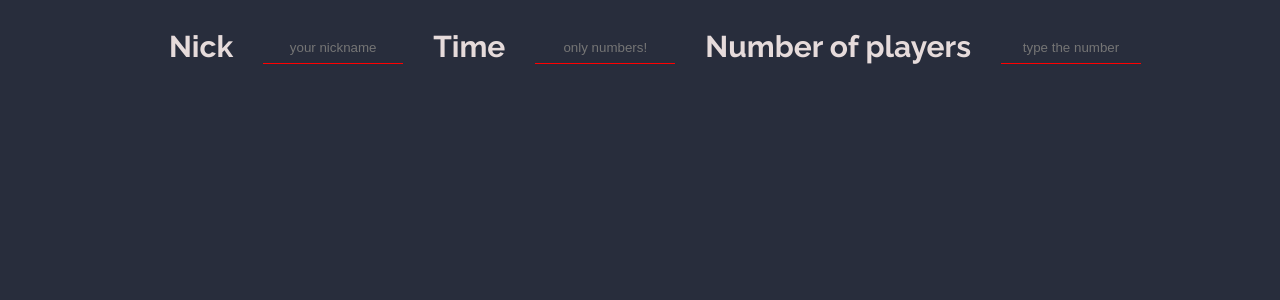
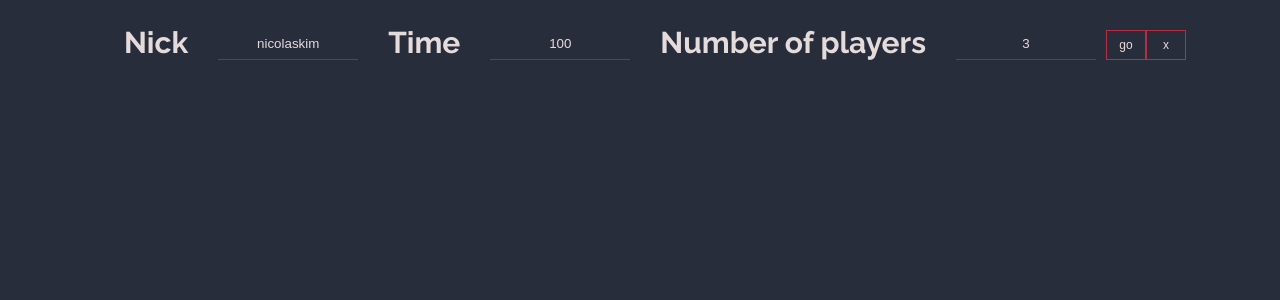
Before and after one commit to nicolaskimm/BGGAppReact, a React (Create React App) app: page / in a window 1280 px wide. Shown: the top 300 px of the page. Built offline with nearby package versions, Linux system fonts and the light colour scheme.

Commit message:
working on layout with atomis design

```diff
--- a/src/App.js
+++ b/src/App.js
@@ -1,7 +1,7 @@
 import React from 'react';
 import './App.css';
 import swal from 'sweetalert';
-import GameCollection from 'Components/GameCollection/GameCollection';
+import GridTemplate from 'theme/GridTemplate';
 import GlobalStyle from 'theme/GlobalStyle';
 import Search from 'molecules/Search/Search';
 
@@ -11,12 +11,13 @@ class App extends React.Component {
     this.state = {
       itemsFit: [],
       itemsFitMutable: [],
-      nick: '',
-      players: '',
-      time: '',
+      nick: 'nicolaskim',
+      players: '3',
+      time: '100',
       totalTime: 0,
     };
     this.checkForSelection = this.checkForSelection.bind(this);
+    this.handleChange = this.handleChange.bind(this);
   }
 
   init() {
@@ -36,19 +37,10 @@ class App extends React.Component {
     totalTime.style.display = 'none';
   }
 
-  handleChange(event) {
-    switch (event.target.className) {
-      case 'inputs_nick':
-        this.setState({ nick: event.target.value });
-        break;
-      case 'inputs_time':
-        this.setState({ time: event.target.value });
-        break;
-      case 'inputs_players':
-        this.setState({ players: event.target.value });
-        break;
-      default:
-    }
+  handleChange(e) {
+    this.setState({
+      [e.target.name]: e.target.value,
+    });
   }
 
   createGameList(xmlDoc) {
@@ -178,7 +170,13 @@ class App extends React.Component {
     return (
       <div className="app">
         <GlobalStyle />
-        <Search />
+        <Search
+          nick={this.state.nick}
+          time={this.state.time}
+          players={this.state.players}
+          onChange={this.handleChange}
+          onClick={this.handleClick.bind(this)}
+        />
         <div className="loader">
           <div className="loader_dot1" />
           <div className="loader_dot2" />
@@ -211,12 +209,7 @@ class App extends React.Component {
           Total time: <span>{this.state.totalTime}</span>{' '}
         </h1>
         <div className="results">
-          <ul className="gameCollection">
-            <GameCollection
-              itemsFit={this.state.itemsFitMutable}
-              onClick={this.checkForSelection}
-            />
-          </ul>
+          <GridTemplate itemsFit={this.state.itemsFitMutable} onClick={this.checkForSelection} />
         </div>
       </div>
     );
--- a/src/Components/GameCollection/GameCollection.js
+++ b/src/Components/GameCollection/GameCollection.js
@@ -1,8 +1,11 @@
 import React from 'react';
+import PropTypes from 'prop-types';
 import SingleGame from 'Components/SingleGame/SingleGame';
+import GridTemplate from 'theme/GridTemplate';
 
-const GameCollection = props => {
-  const gameColl = props.itemsFit.map((item, index) => (
+const GameCollection = props => (
+  <GridTemplate>
+    {props.itemsFit.map((item, index) => (
       <SingleGame
         key={item.id}
         index={index}
@@ -18,9 +21,14 @@ const GameCollection = props => {
         }
         onClick={props.onClick}
       />
-  ));
+    ))}
+    )
+  </GridTemplate>
+);
 
-  return gameColl;
+GameCollection.propTypes = {
+  itemsFit: PropTypes.arrayOf(PropTypes.nodes).isRequired,
+  onClick: PropTypes.func.isRequired,
 };
 
 export default GameCollection;
--- a/src/Components/SingleGame/SingleGame.js
+++ b/src/Components/SingleGame/SingleGame.js
@@ -1,26 +1,49 @@
 import React from 'react';
+import styled from 'styled-components';
 import PropTypes from 'prop-types';
 import './SingleGame.css';
 
+const StyledWrapper = styled.div`
+  display: flex;
+  flex-direction: column;
+  width: 300px;
+  height: 200px;
+  background-color: ${({ theme }) => theme.color.lighterBlue};
+`;
+
+/* const StyledImage = styled.img`
+  width: 100%;
+  height: 30%;
+`;
+*/
+
+const StyledInnerWrapper = styled.div`
+  display: flex;
+  flex-direction: column;
+`;
+
+const StyledParagraph = styled.p`
+  color: ${({ theme }) => theme.color.white};
+  font-weight: ${({ theme }) => theme.fontWeight.bold};
+`;
+
 const SingleGame = props => (
-  <li className="singleGame" key={props.index}>
-    <img className="photo" src={props.src} alt="game" />
-    <div className="textInfo">
-      <p className="textInfo_title"> {props.title} </p>
-      <p className="textInfo_time"> {props.time} min </p>
-      <p className="textInfo_players">
-        {' '}
-        {props.playersMin} - {props.playersMax} players{' '}
-      </p>
-      <p className="textInfo_numOfPlays"> {props.numOfPlays} </p>
-      <button className="textinfo_button-notSelected" onClick={props.onClick} />
-    </div>
-  </li>
+  <StyledWrapper key={props.index}>
+    <StyledInnerWrapper>
+      <StyledParagraph> {props.title} </StyledParagraph>
+      <StyledParagraph> {props.time} min </StyledParagraph>
+      <StyledParagraph>
+        {props.playersMin} - {props.playersMax} players
+      </StyledParagraph>
+      <StyledParagraph> {props.numOfPlays} </StyledParagraph>
+      <button onClick={props.onClick} />
+    </StyledInnerWrapper>
+  </StyledWrapper>
 );
 
 SingleGame.propTypes = {
   index: PropTypes.number.isRequired,
-  src: PropTypes.string.isRequired,
+  // src: PropTypes.string.isRequired,
   title: PropTypes.string.isRequired,
   time: PropTypes.number.isRequired,
   playersMin: PropTypes.number.isRequired,
@@ -30,3 +53,5 @@ SingleGame.propTypes = {
 };
 
 export default SingleGame;
+
+//     <StyledImage src={props.src} alt="game" />
--- /dev/null
+++ b/src/atoms/Button/Button.js
@@ -0,0 +1,15 @@
+import styled from 'styled-components';
+
+const Button = styled.button`
+  display: block;
+  width: 40px;
+  height: 30px;
+  font-size: 12px;
+  background-color: transparent;
+  border: 1px solid;
+  border-color: ${({ theme }) => theme.color.pink};
+  color: ${({ theme }) => theme.color.white};
+  outline: none;
+`;
+
+export default Button;
--- a/src/molecules/Search/Search.js
+++ b/src/molecules/Search/Search.js
@@ -1,13 +1,30 @@
 import React from 'react';
+import PropTypes from 'prop-types';
 import styled from 'styled-components';
 import InputHeader from 'atoms/InputHeader/InputHeader';
+import Button from 'atoms/Button/Button';
 
 const StyledWrapper = styled.div`
   width: 100vw;
-  height: 5vw;
+  height: 5vh;
   display: flex;
   flex-direction: row;
   justify-content: center;
+  margin-top: 20px;
+
+  > * {
+    align-self: flex-end;
+  }
+`;
+
+const StyledButtonWrapper = styled.div`
+  margin-left: 10px;
+  display: flex;
+  flex-direction: row;
+
+  :first-child {
+    margin-right: 5px;
+  }
 `;
 
 const StyledInput = styled.input`
@@ -18,7 +35,6 @@ const StyledInput = styled.input`
   background-color: transparent;
   color: ${({ theme }) => theme.color.white};
   text-align: center;
-  align-self: flex-end;
 
   &:placeholder-shown {
     padding-top: 20px;
@@ -49,33 +65,44 @@ const StyledInput = styled.input`
 
 const StyledHeader = styled(InputHeader)`
   margin: 0 30px;
-  align-self: flex-end;
 `;
 
-const Search = () => (
+const Search = props => (
   <StyledWrapper>
     <StyledHeader>Nick</StyledHeader>
     <StyledInput
-      className="inputs_nick"
+      name="nick"
       placeholder="your nickname"
-      // value={this.state.nick}
-      // onChange={this.handleChange.bind(this)}
+      value={props.nick}
+      onChange={props.onChange}
     />
     <StyledHeader>Time</StyledHeader>
     <StyledInput
-      className="inputs_time"
+      name="time"
       placeholder="only numbers!"
-      // value={this.state.time}
-      // onChange={this.handleChange.bind(this)}
+      value={props.time}
+      onChange={props.onChange}
     />
     <StyledHeader>Number of players</StyledHeader>
     <StyledInput
-      className="inputs_players"
+      name="players"
       placeholder="type the number"
-      // value={this.state.players}
-      // onChange={this.handleChange.bind(this)}
+      value={props.players}
+      onChange={props.onChange}
     />
+    <StyledButtonWrapper>
+      <Button onClick={props.onClick}>go</Button>
+      <Button>x</Button>
+    </StyledButtonWrapper>
   </StyledWrapper>
 );
 
+Search.propTypes = {
+  nick: PropTypes.string.isRequired,
+  time: PropTypes.string.isRequired,
+  players: PropTypes.string.isRequired,
+  onChange: PropTypes.func.isRequired,
+  onClick: PropTypes.func.isRequired,
+};
+
 export default Search;
--- /dev/null
+++ b/src/theme/GridTemplate.js
@@ -0,0 +1,18 @@
+import React from 'react';
+import PropTypes from 'prop-types';
+import styled from 'styled-components';
+
+const StyledWrapper = styled.div`
+  width: 100vw;
+  display: grid;
+  grid-template-columns: 33% 33% 33%;
+  grid-gap: 10px;
+`;
+
+const GridTemplate = ({ children }) => <StyledWrapper>{children}</StyledWrapper>;
+
+GridTemplate.propTypes = {
+  children: PropTypes.arrayOf(PropTypes.object).isRequired,
+};
+
+export default GridTemplate;
--- a/src/theme/MainTheme.js
+++ b/src/theme/MainTheme.js
@@ -3,6 +3,7 @@ export const theme = {
     white: 'hsl(0, 17%, 88%)',
     lilac: 'hsla(240, 36%, 65%, 0.718)',
     navyBlue: 'hsla(225, 50%, 9%, 0.877)',
+    lighterBlue: 'hsla(225, 50%, 9%, 0.89)',
     pink: 'hsl(350, 61%, 45%)',
   },
   width: {
```
Also changed, not shown: 1 other file (tests, documents, lock files or other folders). Lines whose indentation alone changed are shown as unchanged.
